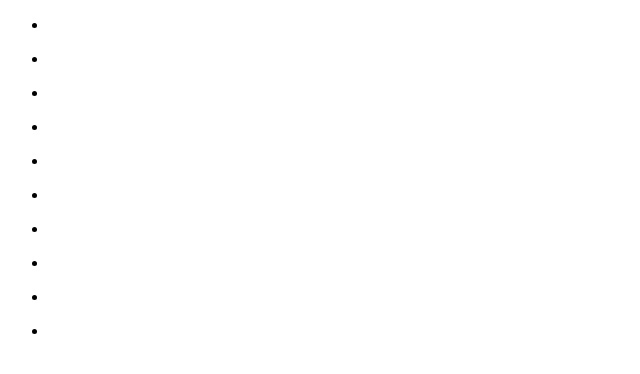
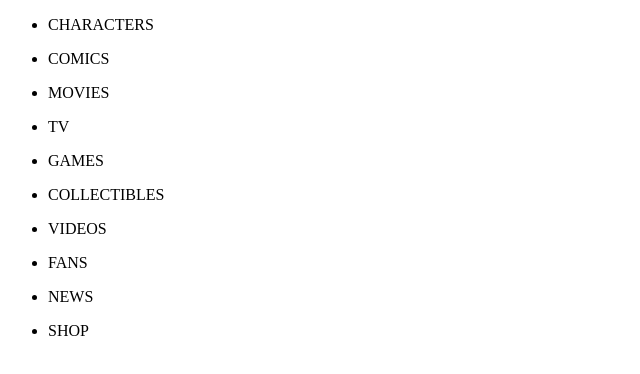
Before and after one commit to ThomasAnselmetto/vite-comics, a Vue app: page / in a window 1280 px wide. Shown: the top 374 px of the page, without its empty margins (0-640 px from the left). Built offline with nearby package versions, Linux system fonts and the light colour scheme.

Commit message:
add sass

```diff
--- a/src/components/Header.vue
+++ b/src/components/Header.vue
@@ -64,8 +64,8 @@ export default {
 </script>
 
 <template>
-  <ul v-for="link in links">
-    <li></li>
+  <ul v-for="link in links" :key="text">
+    <li>{{ link.text }}</li>
   </ul>
 </template>
 
```
